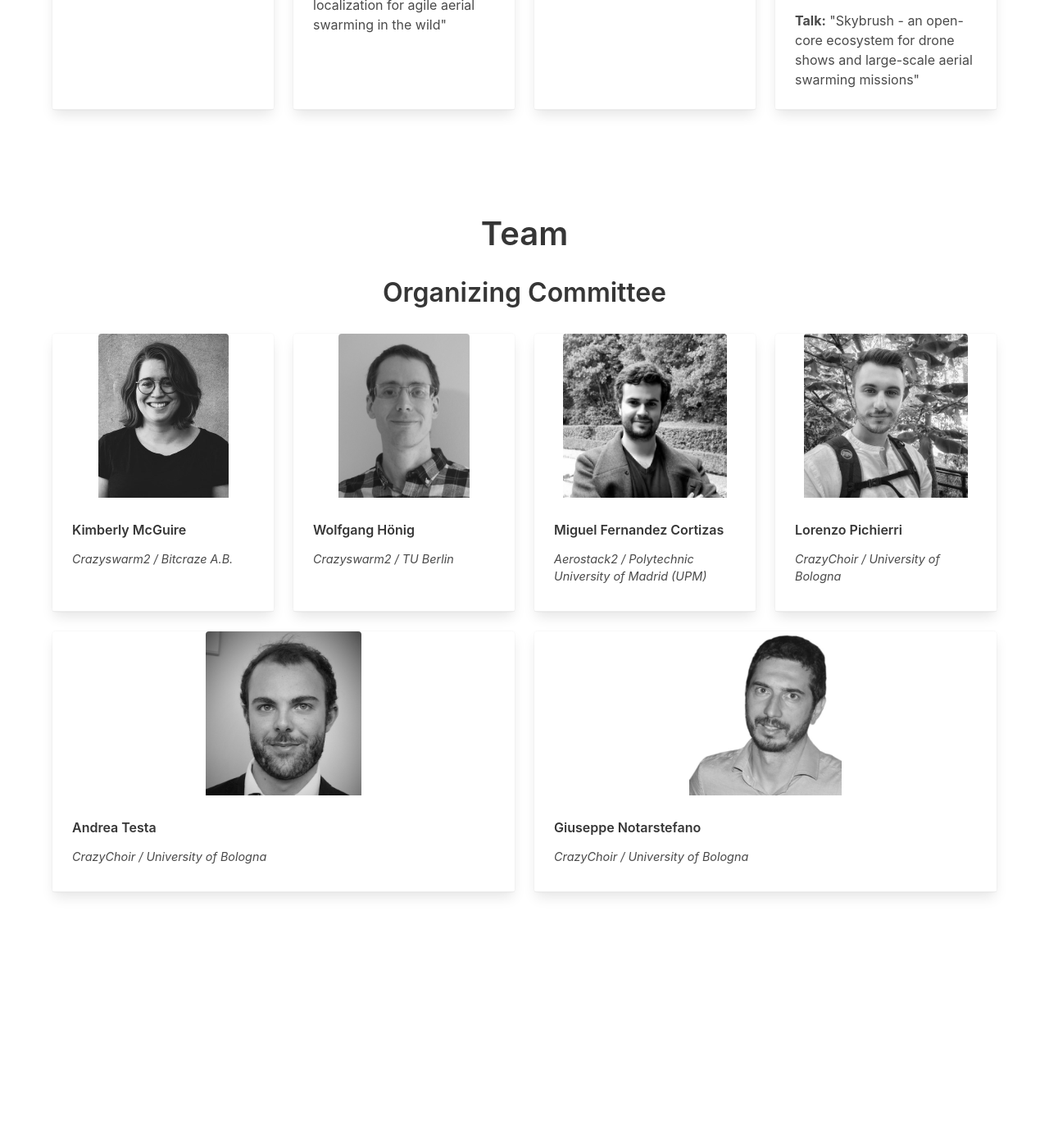
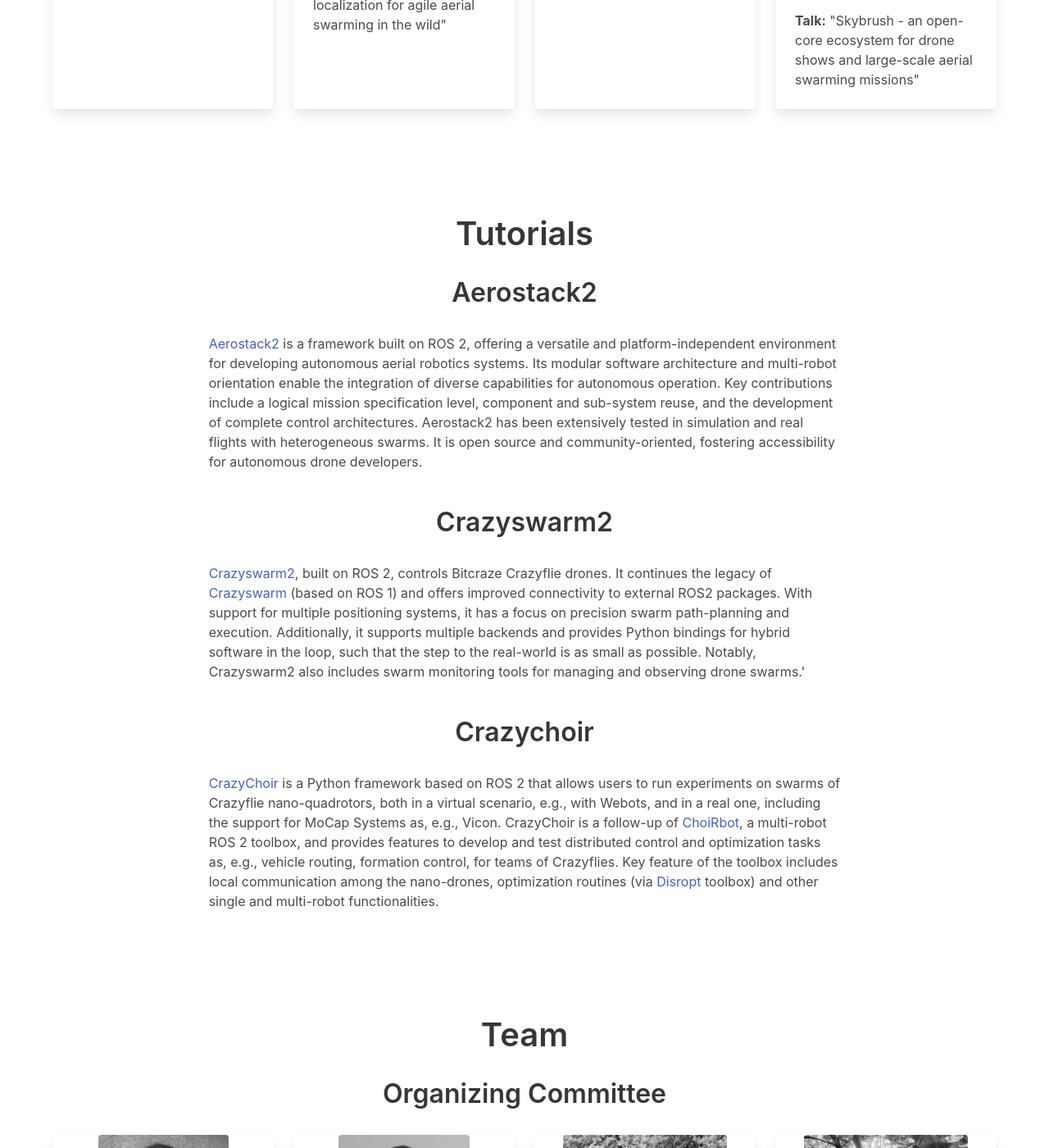
Before and after one commit to IMRCLab/workshop-aerial-swarms-rss2024, a Jekyll site: the page built from index.html, in a window 1280 px wide and 1400 px high, scrolled down 1729 px. Shown: the whole window at 82% size. Built offline with Jekyll 4.4.1, drawn with Linux system fonts in a browser that asks for light colours; before the commit the page ends 2865 px from its top, so only the background shows below that.

Commit message:
add tutoria descriptions

```diff
--- a/_data/navigation.yml
+++ b/_data/navigation.yml
@@ -13,6 +13,9 @@
 - name: Invited speakers
   link: "#speakers"
   icon: fa-solid fa-microphone
+- name: Tutorials
+  link: "#tutorials"
+  icon: fa-solid fa-chalkboard-teacher
 # - name: Papers
 #   link: "#papers"
 #   icon: fa-solid fa-book
--- a/index.html
+++ b/index.html
@@ -326,6 +326,66 @@
 
 </section>
 
+<section class="section" id="tutorials">
+  <div class="section-heading">
+    <h2 class="title is-2">Tutorials</h2>
+  </div>
+
+
+  <div class="section-heading">
+    <h3 class="title is-3">Aerostack2</h3>
+  </div>
+  <div class="columns is-centered">
+    <div class="column is-8-desktop">
+      <a href=https://github.com/aerostack2/aerostack2>Aerostack2</a> is a framework built on ROS 2, offering a
+      versatile and platform-independent environment for developing autonomous aerial robotics systems.
+      Its modular software architecture and multi-robot orientation enable the integration of diverse capabilities for
+      autonomous operation.
+      Key contributions include a logical mission specification level, component and sub-system reuse, and the
+      development of complete control architectures.
+      Aerostack2 has been extensively tested in simulation and real flights with heterogeneous swarms.
+      It is open source and community-oriented, fostering accessibility for autonomous drone developers.
+    </div>
+  </div>
+
+
+    <div class="section-heading">
+      <h3 class="title is-3">Crazyswarm2</h3>
+    </div>
+    <div class="columns is-centered">
+      <div class="column is-8-desktop">
+        <a href="https://imrclab.github.io/crazyswarm2/">Crazyswarm2</a>, built on ROS 2, controls Bitcraze Crazyflie
+        drones.
+        It continues the legacy of <a href="https://crazyswarm.readthedocs.io/"> Crazyswarm </a> (based on ROS 1) and
+        offers improved connectivity to external ROS2 packages.
+        With support for multiple positioning systems, it has a focus on precision swarm path-planning and execution.
+        Additionally, it supports multiple backends and provides Python bindings for hybrid software in the loop, such
+        that the step to the real-world is as small as possible.
+        Notably, Crazyswarm2 also includes swarm monitoring tools for managing and observing drone swarms.'
+      </div>
+    </div>
+
+
+    <div class="section-heading">
+      <h3 class="title is-3">Crazychoir</h3>
+    </div>
+    <div class="columns is-centered">
+      <div class="column is-8-desktop">
+        <a href=https://github.com/OPT4SMART/crazychoir>CrazyChoir </a>is a Python framework based on ROS 2 that allows
+        users to run experiments on swarms of Crazyflie nano-quadrotors, both in a virtual scenario, e.g., with Webots,
+        and in a real one, including the support for MoCap Systems as, e.g., Vicon.
+        CrazyChoir is a follow-up of <a href=https://github.com/OPT4SMART/ChoiRbot>ChoiRbot</a>, a multi-robot ROS 2
+        toolbox, and provides features to develop and test distributed control and optimization tasks as, e.g., vehicle
+        routing, formation control, for teams of Crazyflies.
+        Key feature of the toolbox includes local communication among the nano-drones, optimization routines (via <a
+          href=https://github.com/OPT4SMART/disropt>Disropt</a> toolbox) and other single and multi-robot
+        functionalities.
+      </div>
+    </div>
+
+</section>
+
+
 <section class="section" id="team">
   <div class="section-heading">
       <h2 class="title is-2">Team</h2>
```
